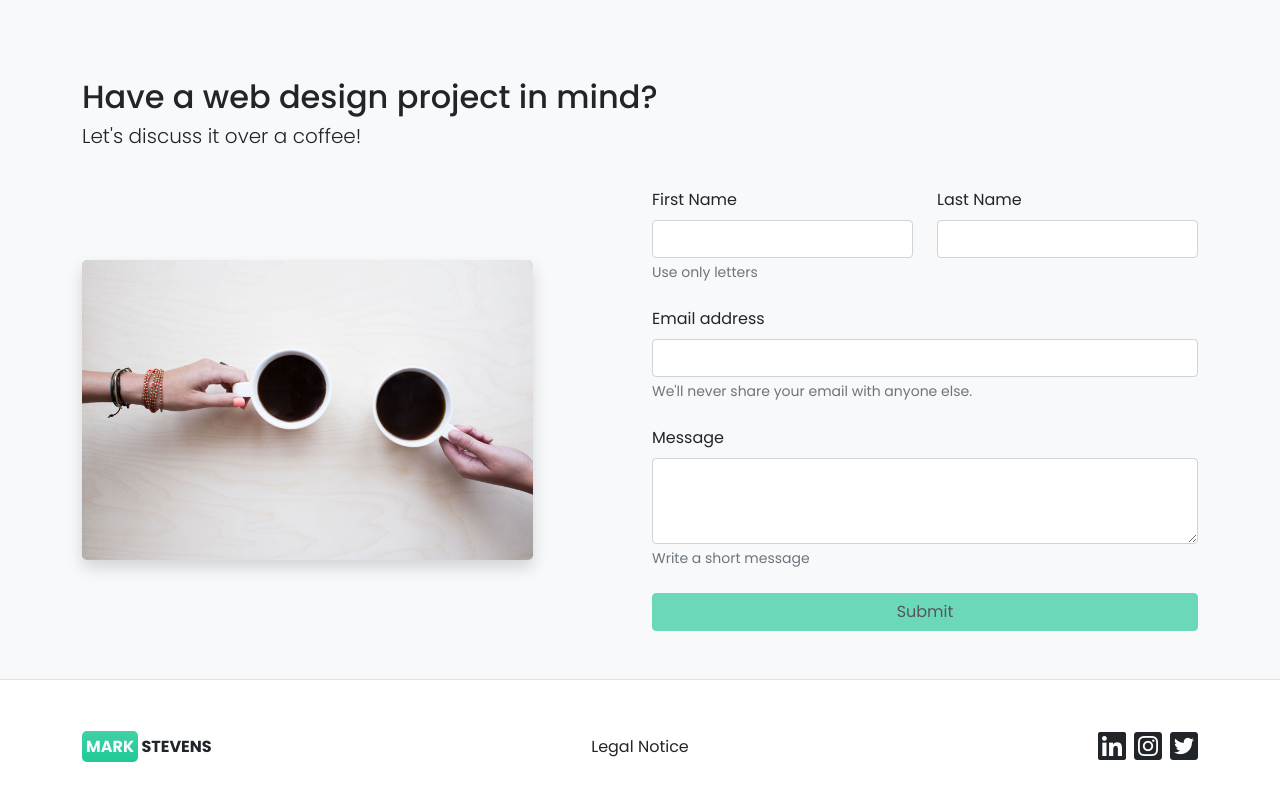
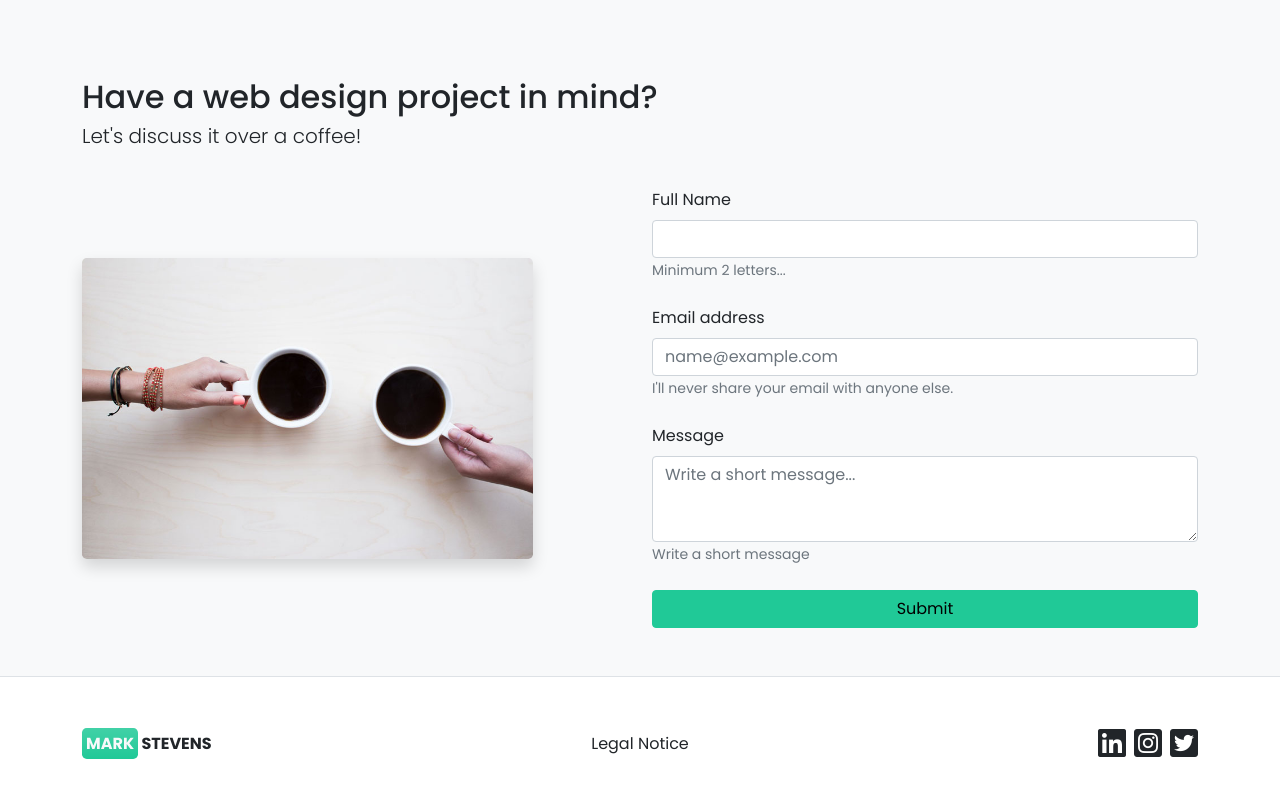
Before and after one commit to Stevens-Mark/Simple-Portfolio, a React (Create React App) app: page / in a window 1280 px wide. Shown: the part 3344-4144 px from the top of the page. Built offline with nearby package versions, Linux system fonts and the light colour scheme.

Commit message:
form data validattin in progress

```diff
--- a/src/assets/data/skillsData.js
+++ b/src/assets/data/siteData.js
@@ -1,3 +1,7 @@
+// eslint-disable-next-line no-useless-escape
+export const validRegex = /^(([^<>()\[\]\\.,;:\s@"]+(\.[^<>()\[\]\\.,;:\s@"]+)*)|(".+"))@((\[[0-9]{1,3}\.[0-9]{1,3}\.[0-9]{1,3}\.[0-9]{1,3}\])|(([a-zA-Z\-0-9]+\.)+[a-zA-Z]{2,}))$/
+
+
 export const skillsListOne = [
   {
     "title": "HTML5",
--- a/src/components/Contact.jsx
+++ b/src/components/Contact.jsx
@@ -1,6 +1,5 @@
 import coffee from '../assets/images/coffee.jpg'
-import ContactForm from './Form'
-
+import ContactForm from './FormCopy'
 /**
  * Renders the contact section on page
  * @function Contact
--- a/src/components/Form.jsx
+++ b/src/components/Form.jsx
@@ -24,30 +24,30 @@ const ContactForm = () => {
     <form id='formData' className="row gy-4" onSubmit={sendEmail}>
 
         <div className="col-12 col-sm-6">
-          <label htmlFor="name" className="form-label">First Name</label>
-          <input name="name" type="text" className="form-control" id="name" aria-describedby="NameHelp"/>
+          <label htmlFor="name" className="form-label">Full Name</label>
+          <input name="name" type="text" className="form-control" id="name" aria-describedby="NameHelp" required/>
           <div id="NameHelp" className="form-text">Use only letters</div>
         </div>
 
         <div className="col-12 col-sm-6">
           <label htmlFor="lastName" className="form-label">Last Name</label>
-          <input name="lastName" type="text" className="form-control" id="lastName" aria-describedby="NameHelp"/>
+          <input name="lastName" type="text" className="form-control" id="lastName" aria-describedby="NameHelp" required/>
         </div>
 
         <div className="col-12">
-          <label htmlFor="userEmail" className="form-label">Email address</label>
-          <input name="userEmail" type="email" className="form-control" id="userEmail" aria-describedby="emailHelp"/>
+          <label htmlFor="email" className="form-label">Email address</label>
+          <input name="email" type="email" className="form-control" id="userEmail" aria-describedby="emailHelp" required/>
           <div id="emailHelp" className="form-text">We'll never share your email with anyone else.</div>
         </div>
 
         <div className="col-12">
           <label htmlFor="message" className="form-label" aria-describedby="textareaHelp">Message</label>
-          <textarea name="message" className="form-control" id="message" rows="3"></textarea>
-          <div id="textareaHelp" className="form-text">Write a short message</div>
+          <textarea name="message" className="form-control" id="message" rows="3" required></textarea>
+          <div id="textareaHelp" className="form-text" >Write a short message</div>
         </div>
 
         <div className="col-12">
-          <button type="submit"  disabled className="btn btn-primary w-100">Submit</button>
+          <button type="submit"  className="btn btn-primary w-100">Submit</button>
         </div>
 
     </form>
--- /dev/null
+++ b/src/components/FormCopy.jsx
@@ -0,0 +1,133 @@
+import emailjs from 'emailjs-com'
+import { useState } from 'react'
+import Form from 'react-bootstrap/Form'
+import { validRegex } from '../assets/data/siteData'
+
+/**
+ * Renders the contact form in the contact section
+ * (submit button disabled)
+ * @function Form
+ * @returns {JSX}
+ */
+const ContactForm = () => {
+
+   // local states
+  const initialState = { name: "", email: "", message: "", }
+  const errorState = { name: false, email: false, message: false, }
+  const [input, setInput] = useState(initialState)
+  const [disabledStatus, setDisabledStatus] = useState(false)
+  const [error, setError] = useState(errorState)
+
+  /**
+   * Restricts what the user can enter in the TEXT input fields & saves to state
+   * @function handleText
+   * @param {object} the targeted input
+   */
+  const handleText = (e) => { // permits letters only
+    setInput({
+      ...input,
+      [e.target.id]: (e.target.value.replace(/[^a-zA-ZÀ-ÿ-.\s]/g, '')).trimStart(),
+    })
+  }
+
+  /**
+   * Simple validation check
+   * @function ValidateForm
+   * @returns {boolean}
+   */
+  const validateForm = () => {
+
+    let name, email, message
+
+    if (input.name.trim().length<2) { name = true }
+    if (!input.email.trim().match(validRegex)) { email = true }
+    if (input.message.trim().length<10) { message = true }
+
+    if ( name || email|| message )
+      {
+        setError({ name, email, message })
+        return false
+      }
+    return true
+  }
+
+    /**
+   * Emails the user's form data (via emailjs) if
+   * it passes the simple form validation checks
+   * @function handleSubmit
+   * @returns
+   */
+  const handleSubmit = (event) => {
+    event.preventDefault()
+    if (validateForm()) {
+      setDisabledStatus(true)
+      emailjs.send('service_8qn8ghr', 'template_w9casrx', input, 'rNFxVJaeHZGL2769x')
+        .then(function(response) {
+          console.log('SUCCESS!', response.status, response.text);
+          setInput(initialState)
+          setError(errorState)
+          setDisabledStatus(false)
+        }, function(error) {
+            console.log('FAILED...', error)
+            setDisabledStatus(false)
+        })
+    } else
+    {
+      return
+    }
+  }
+
+
+  return (
+    <Form className="row gy-4"onSubmit={handleSubmit}>
+        <Form.Group controlId="name">
+          <Form.Label>Full Name</Form.Label>
+          <Form.Control
+            required
+            name='name'
+            type="text"
+            value={input.name}
+            maxLength={30}
+            onChange={(e) => handleText(e)}/>
+            {!error.name && <Form.Text className="text-muted">Minimum 2 letters...</Form.Text>}
+            {error.name && <p>⚠️ Enter a valid name</p>}
+        </Form.Group>
+
+        <Form.Group controlId="email">
+          <Form.Label>Email address</Form.Label>
+          <Form.Control
+            required
+            name='email'
+            type="email"
+            placeholder="name@example.com"
+            value={input.email}
+            onChange={(e) => setInput({...input, email: e.target.value})} />
+            {!error.email && <Form.Text className="text-muted">I'll never share your email with anyone else.</Form.Text>}
+            {error.email && <p>⚠️ Enter a valid email address</p>}
+        </Form.Group>
+
+        <Form.Group  controlId="message">
+          <Form.Label>Message</Form.Label>
+          <Form.Control
+            required
+            name='message'
+            as="textarea"
+            placeholder='Write a short message...'
+            value={input.message}
+            rows={3}
+            maxLength={400}
+            onChange={(e) => setInput({...input, message: e.target.value})} />
+            {!error.message && <Form.Text className="text-muted">Write a short message</Form.Text>}
+            {error.message && <p>⚠️ Please add a real message ?</p>}
+        </Form.Group>
+
+        <div className="col-12">
+        <button variant="primary" disabled={disabledStatus} type="submit" className="btn btn-primary w-100 ">
+                Submit
+        </button>
+        </div>
+      </Form>
+  )
+}
+
+export default ContactForm
--- a/src/components/Skills/Skills.jsx
+++ b/src/components/Skills/Skills.jsx
@@ -3,8 +3,8 @@ import React from "react"
 import SkillsRowOne from "./SkillsRowOne"
 import SkillsRowTwo from "./SkilsRowTwo"
 // import data for skills rows
-import { skillsListOne } from "../../assets/data/skillsData"
-import { skillsListTwo } from "../../assets/data/skillsData"
+import { skillsListOne } from "../../assets/data/siteData"
+import { skillsListTwo } from "../../assets/data/siteData"
 /**
  * Renders the skills section on page
  * @function Skills
```
